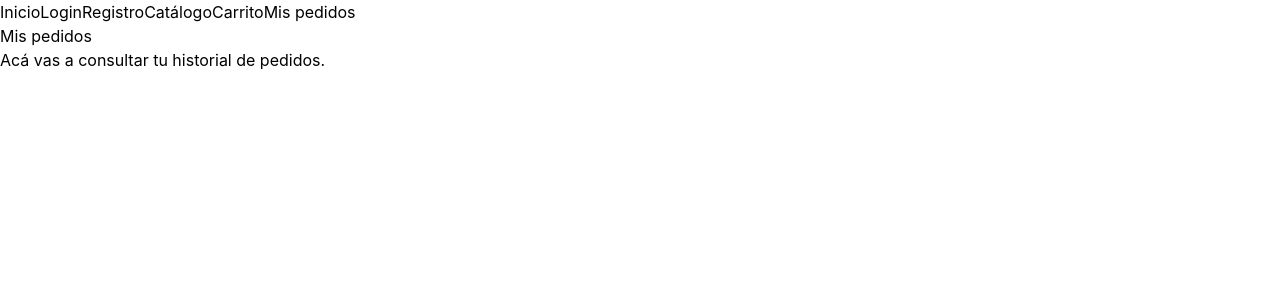
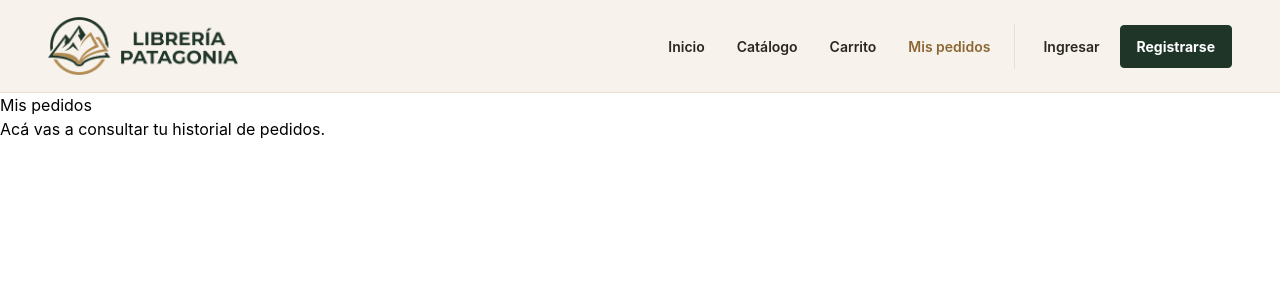
Before and after one commit to jpatriciomaydana/Proyecto-M5-Juan-patricio-Maydana-FT77, a React (Vite) app: page /mis-pedidos in a window 1280 px wide. Shown: the top 300 px of the page. Built offline with nearby package versions, Linux system fonts and the light colour scheme; no server answers.

Commit message:
Agregar Navbar responsive con logo de la librería

```diff
--- /dev/null
+++ b/src/components/layout/Navbar.css
@@ -0,0 +1,218 @@
+/* ========================================
+   NAVBAR — MOBILE FIRST
+   ======================================== */
+
+.site-header {
+    position: relative;
+    z-index: 10;
+    background: #f7f3ec;
+    border-bottom: 1px solid #e6dfd2;
+}
+
+.navbar {
+    display: flex;
+    align-items: center;
+    justify-content: space-between;
+    min-height: 76px;
+    padding: 12px 20px;
+    gap: 16px;
+}
+
+.navbar__brand {
+    display: flex;
+    align-items: center;
+    min-width: 0;
+    text-decoration: none;
+}
+
+.navbar__logo {
+    display: block;
+    width: auto;
+    max-width: 145px;
+    max-height: 50px;
+    object-fit: contain;
+}
+
+/* Botón del menú móvil */
+
+.navbar__toggle {
+    display: flex;
+    flex-direction: column;
+    justify-content: center;
+    gap: 5px;
+    width: 44px;
+    height: 44px;
+    padding: 10px;
+    border: 1px solid #d9d0c0;
+    border-radius: 4px;
+    background: transparent;
+    cursor: pointer;
+}
+
+.navbar__toggle span {
+    display: block;
+    width: 100%;
+    height: 2px;
+    background: #1f3528;
+}
+
+/* Menú desplegable */
+
+.navbar__menu {
+    position: absolute;
+    top: 100%;
+    right: 0;
+    left: 0;
+    display: none;
+    flex-direction: column;
+    gap: 4px;
+    padding: 16px 20px 22px;
+    background: #f7f3ec;
+    border-bottom: 1px solid #e6dfd2;
+    box-shadow: 0 12px 18px rgb(31 53 40 / 8%);
+}
+
+.navbar__menu--open {
+    display: flex;
+}
+
+.navbar__link {
+    display: block;
+    padding: 12px 8px;
+    color: #292720;
+    font-size: 14px;
+    font-weight: 600;
+    text-decoration: none;
+    transition: color 0.2s ease;
+}
+
+.navbar__link:hover,
+.navbar__link.active {
+    color: #8c6734;
+}
+
+.navbar__account {
+    display: flex;
+    flex-direction: column;
+    gap: 4px;
+    padding-top: 8px;
+    border-top: 1px solid #e6dfd2;
+}
+
+.navbar__register {
+    display: flex;
+    align-items: center;
+    justify-content: center;
+    min-height: 44px;
+    padding: 10px 16px;
+    border: 1px solid #1f3528;
+    border-radius: 4px;
+    background: #1f3528;
+    color: #ffffff;
+    font-size: 14px;
+    font-weight: 700;
+    text-decoration: none;
+    transition:
+        background 0.2s ease,
+        color 0.2s ease;
+}
+
+.navbar__register:hover {
+    background: #2d4937;
+}
+
+/* ========================================
+   TABLET — desde 768 px
+   ======================================== */
+
+@media (min-width: 768px) {
+    .navbar {
+        min-height: 84px;
+        padding: 14px 32px;
+    }
+
+    .navbar__logo {
+        max-width: 165px;
+        max-height: 54px;
+    }
+
+    .navbar__toggle {
+        display: none;
+    }
+
+    .navbar__menu {
+        position: static;
+        display: flex;
+        flex-direction: row;
+        align-items: center;
+        gap: 8px;
+        padding: 0;
+        border: 0;
+        box-shadow: none;
+    }
+
+    .navbar__link {
+        padding: 10px 8px;
+        white-space: nowrap;
+    }
+
+    .navbar__account {
+        flex-direction: row;
+        align-items: center;
+        gap: 8px;
+        padding: 0 0 0 12px;
+        border-top: 0;
+        border-left: 1px solid #e6dfd2;
+    }
+
+    .navbar__register {
+        min-height: 40px;
+        padding: 8px 12px;
+        white-space: nowrap;
+    }
+}
+
+/* ========================================
+   ESCRITORIO — desde 1024 px
+   ======================================== */
+
+@media (min-width: 1024px) {
+    .navbar {
+        max-width: 1440px;
+        min-height: 92px;
+        margin: 0 auto;
+        padding: 16px 48px;
+        gap: 28px;
+    }
+
+    .navbar__logo {
+        max-width: 190px;
+        max-height: 60px;
+    }
+
+    .navbar__menu {
+        gap: 16px;
+    }
+
+    .navbar__link {
+        padding: 12px 8px;
+        font-size: 14px;
+    }
+
+    .navbar__account {
+        gap: 12px;
+        padding-left: 20px;
+    }
+
+    .navbar__register {
+        padding: 10px 16px;
+    }
+}
+
+/* Accesibilidad: foco visible al navegar con teclado */
+
+.navbar a:focus-visible,
+.navbar__toggle:focus-visible {
+    outline: 2px solid #b58a4a;
+    outline-offset: 3px;
+}
--- a/src/components/layout/Navbar.tsx
+++ b/src/components/layout/Navbar.tsx
@@ -1,16 +1,101 @@
+import { useState } from "react";
 import type { JSX } from "react";
-import { Link } from "react-router-dom";
+import { Link, NavLink } from "react-router-dom";
+import "./Navbar.css";
 
 function Navbar(): JSX.Element {
+    const [menuOpen, setMenuOpen] = useState(false);
+
+    function closeMenu(): void {
+        setMenuOpen(false);
+    }
+
     return (
-        <nav>
-            <Link to="/">Inicio</Link>
-            <Link to="/login">Login</Link>
-            <Link to="/registro">Registro</Link>
-            <Link to="/catalogo">Catálogo</Link>
-            <Link to="/carrito">Carrito</Link>
-            <Link to="/mis-pedidos">Mis pedidos</Link>
-        </nav>
+        <header className="site-header">
+            <nav className="navbar" aria-label="Navegación principal">
+                <Link
+                    to="/"
+                    className="navbar__brand"
+                    aria-label="Ir al inicio"
+                    onClick={closeMenu}
+                >
+                    <img
+                        src="/logo.png"
+                        alt="Logo de la librería"
+                        className="navbar__logo"
+                    />
+                </Link>
+
+                <button
+                    type="button"
+                    className="navbar__toggle"
+                    aria-label={menuOpen ? "Cerrar menú" : "Abrir menú"}
+                    aria-expanded={menuOpen}
+                    aria-controls="navbar-menu"
+                    onClick={() => setMenuOpen(!menuOpen)}
+                >
+                    <span />
+                    <span />
+                    <span />
+                </button>
+
+                <div
+                    id="navbar-menu"
+                    className={`navbar__menu ${menuOpen ? "navbar__menu--open" : ""}`}
+                >
+                    <NavLink
+                        to="/"
+                        end
+                        className="navbar__link"
+                        onClick={closeMenu}
+                    >
+                        Inicio
+                    </NavLink>
+
+                    <NavLink
+                        to="/catalogo"
+                        className="navbar__link"
+                        onClick={closeMenu}
+                    >
+                        Catálogo
+                    </NavLink>
+
+                    <NavLink
+                        to="/carrito"
+                        className="navbar__link"
+                        onClick={closeMenu}
+                    >
+                        Carrito
+                    </NavLink>
+
+                    <NavLink
+                        to="/mis-pedidos"
+                        className="navbar__link"
+                        onClick={closeMenu}
+                    >
+                        Mis pedidos
+                    </NavLink>
+
+                    <div className="navbar__account">
+                        <NavLink
+                            to="/login"
+                            className="navbar__link"
+                            onClick={closeMenu}
+                        >
+                            Ingresar
+                        </NavLink>
+
+                        <NavLink
+                            to="/registro"
+                            className="navbar__register"
+                            onClick={closeMenu}
+                        >
+                            Registrarse
+                        </NavLink>
+                    </div>
+                </div>
+            </nav>
+        </header>
     );
 }
 
```
Also changed, not shown: public/logo.png (added).
